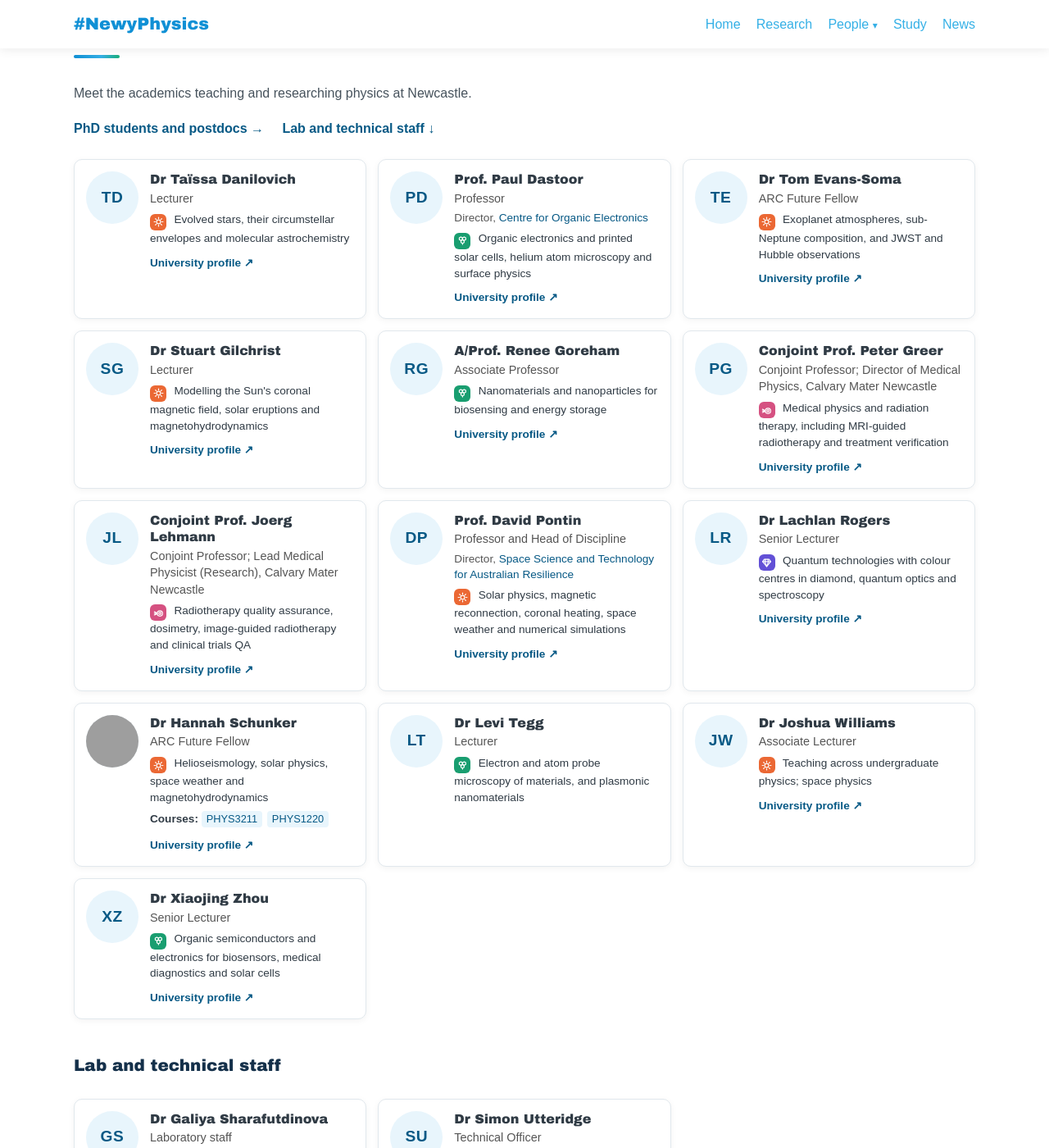
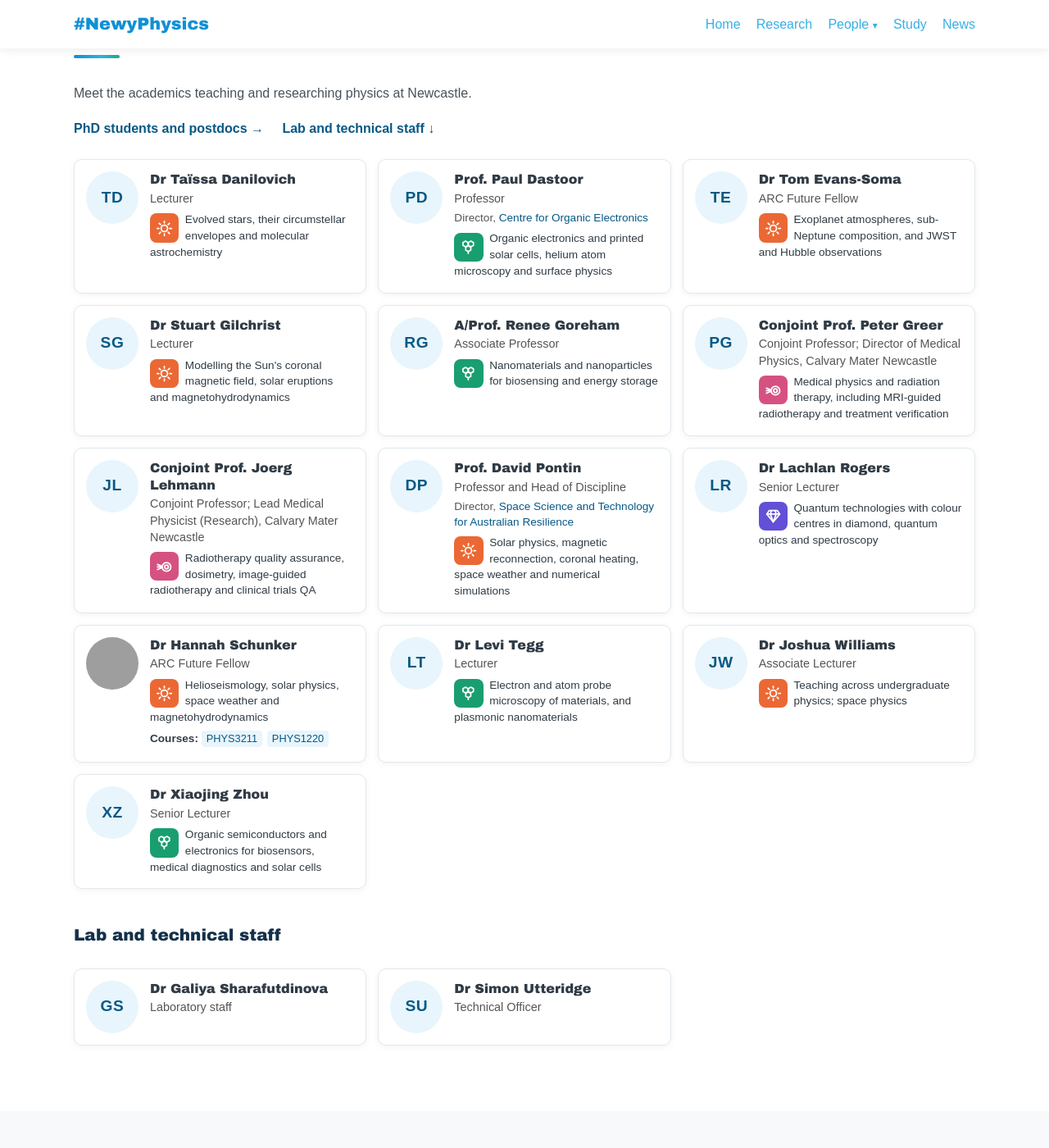
Before and after one commit to NewyPhysics/unofficial_homepage, a Jekyll site: the page built from index.html, in a window 1280 px wide and 1400 px high, scrolled down 1757 px. Shown: the whole window at 82% size. Built offline with Jekyll 4.4.1, drawn with Linux system fonts in a browser that asks for light colours; some of the changed text lies outside the part shown; grey boxes are pictures that could not be loaded.

Commit message:
People cards: names link to University profiles; two-line research icon
Co-Authored-By: Claude Opus 5.5 <noreply@anthropic.com>
Claude-Session: https://claude.ai/code/session_01LYcBCLwvG5rvH6dJMd99nN

```diff
--- a/assets/css/style.css
+++ b/assets/css/style.css
@@ -361,7 +361,9 @@ a.pp-cell:hover, a.pp-cell:focus-visible { transform:translateY(-2px); box-shado
 .supervisor-name .team-field, .supervisor-name .team-field:hover { color:#fff; text-decoration:none; }
 
 /* Research-area icon on academic cards */
-.person-card .person-research { display:block; }
-.research-icon { display:inline-grid; place-items:center; width:20px; height:20px; margin-right:.35rem; vertical-align:-5px; border-radius:6px; background:var(--accent); color:#fff; }
+.person-card .person-research { display:flow-root; }
+.research-icon { float:left; display:grid; place-items:center; width:2.6em; height:2.6em; margin:.15em .55em 0 0; border-radius:8px; background:var(--accent); color:#fff; }
 .research-icon:hover { color:#fff; transform:scale(1.1); }
-.research-icon .icon { width:13px; height:13px; stroke-width:2.2; }
+.research-icon .icon { width:1.55em; height:1.55em; stroke-width:2; }
+.person-name-link { color:var(--text); text-decoration:none; }
+.person-name-link:hover { color:var(--uon-dark-blue); text-decoration:underline; }
--- a/index.html
+++ b/index.html
@@ -61,7 +61,7 @@ title: Home
         </div>
 
         <div class="person-info">
-          <h3>{{ person.name }}</h3>
+          <h3>{% if person.official_url %}<a class="person-name-link" href="{{ person.official_url }}" target="_blank" rel="noopener noreferrer" title="University profile">{{ person.name }}</a>{% else %}{{ person.name }}{% endif %}</h3>
 
           {% if person.role %}
           <p class="person-role">{{ person.role }}</p>
@@ -88,16 +88,7 @@ title: Home
           </p>
           {% endif %}
 
-          {% if person.official_url %}
-          <a
-            class="profile-link"
-            href="{{ person.official_url }}"
-            target="_blank"
-            rel="noopener noreferrer">
-            University profile
-            <span aria-hidden="true">↗</span>
-          </a>
-          {% endif %}
+
         </div>
 
       </article>
@@ -114,9 +105,8 @@ title: Home
       <article class="person-card">
         <div class="person-photo"><span class="photo-placeholder" aria-hidden="true">{{ name_parts[first_index] | slice: 0 }}{{ name_parts.last | slice: 0 }}</span></div>
         <div class="person-info">
-          <h3>{{ t.name }}</h3>
+          <h3>{% if t.profile %}<a class="person-name-link" href="{{ t.profile }}" target="_blank" rel="noopener noreferrer" title="University profile">{{ t.name }}</a>{% else %}{{ t.name }}{% endif %}</h3>
           {% if t.title %}<p class="person-role">{{ t.title }}</p>{% endif %}
-          {% if t.profile %}<a class="profile-link" href="{{ t.profile }}" target="_blank" rel="noopener noreferrer">University profile <span aria-hidden="true">↗</span></a>{% endif %}
         </div>
       </article>
       {% endfor %}
```
